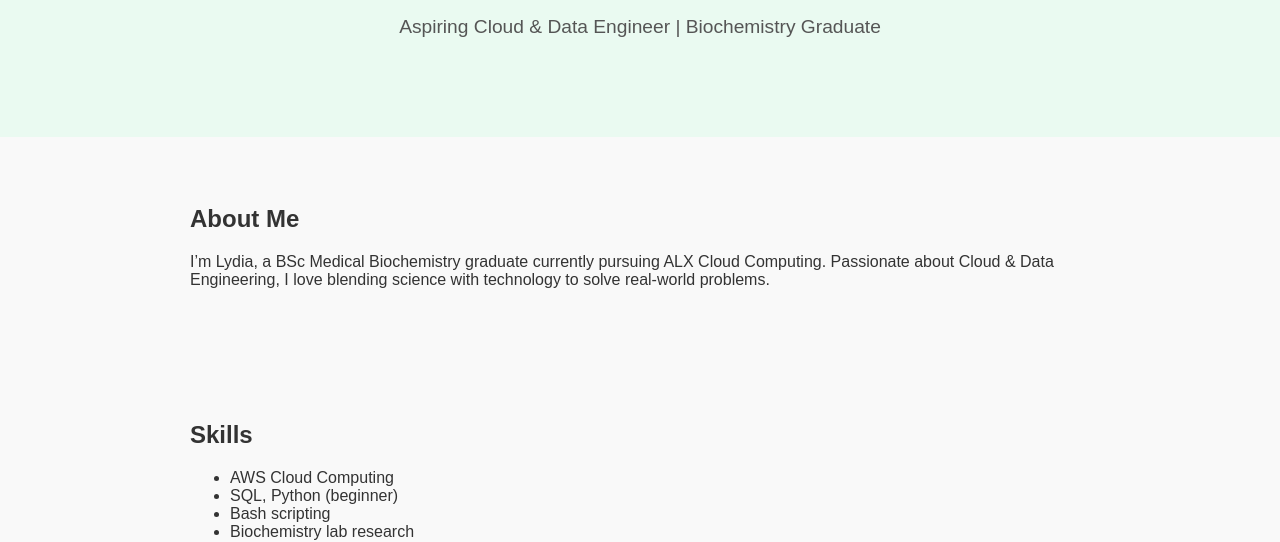
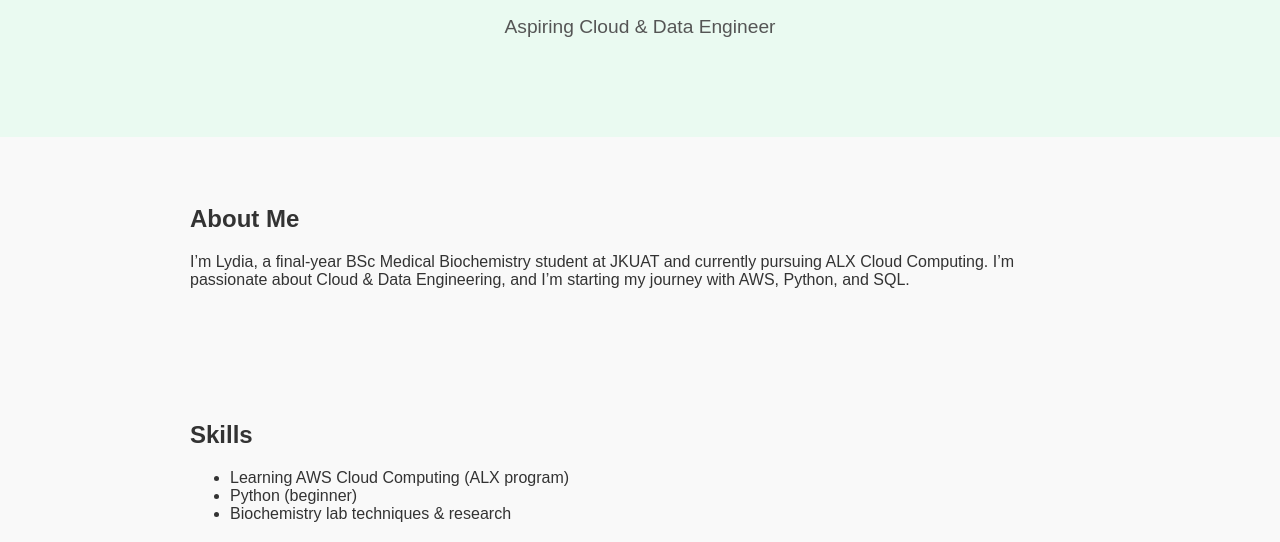
Before and after one commit to lydia-achungo/lydiaachungo.github.io, a plain HTML site: page index.html in a window 1280 px wide. Shown: the part 275-817 px from the top of the page. Drawn offline with Linux system fonts and the light colour scheme.

Commit message:
Updated About Me and Skills section

```diff
--- a/index.html
+++ b/index.html
@@ -66,23 +66,25 @@
 
   <div class="hero">
     <h1>Hello, I’m Lydia 🌸</h1>
-    <p>Aspiring Cloud & Data Engineer | Biochemistry Graduate</p>
+    <p>Aspiring Cloud & Data Engineer</p>
   </div>
 
   <section id="about">
     <h2>About Me</h2>
-    <p>I’m Lydia, a BSc Medical Biochemistry graduate currently pursuing ALX Cloud Computing.
-    Passionate about Cloud & Data Engineering, I love blending science with technology to solve real-world problems.</p>
+    <p><p>I’m Lydia, a final-year BSc Medical Biochemistry student at JKUAT and currently pursuing ALX Cloud Computing.
+I’m passionate about Cloud & Data Engineering, and I’m starting my journey with AWS, Python, and SQL.</p>
+</p>
   </section>
 
   <section id="skills">
     <h2>Skills</h2>
     <ul>
-      <li>AWS Cloud Computing</li>
-      <li>SQL, Python (beginner)</li>
-      <li>Bash scripting</li>
-      <li>Biochemistry lab research</li>
-    </ul>
+  <li>Learning AWS Cloud Computing (ALX program)</li>
+  <li>Python (beginner)</li>
+  <li>Biochemistry lab techniques & research</li>
+</ul>
+
+
   </section>
 
   <section id="projects">
```
